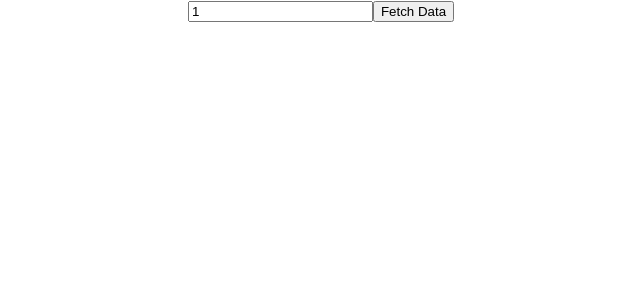
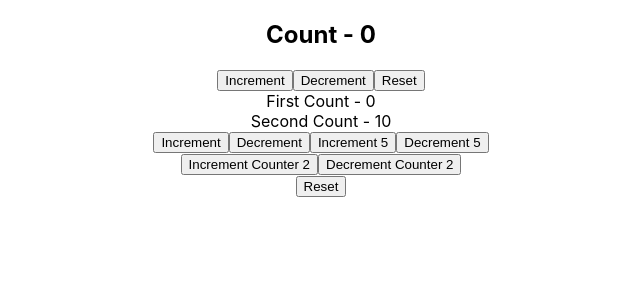
Before and after one commit to MdTasib/React-Codevolution-tut, a React (Create React App) app: page / in a window 1280 px wide. Shown: the top 300 px of the page, without its empty margins (319-959 px from the left). Built offline with nearby package versions, Linux system fonts and the light colour scheme; no server answers.

Commit message:
useReducer Hook

```diff
--- a/src/Components/AllCompo.js
+++ b/src/Components/AllCompo.js
@@ -38,11 +38,15 @@
 import IntervalHookCounter from './Hooks/useEffect/IntervalHookCounter';
 import DataFetching from './Hooks/useEffect/DataFetching';
 import UniqueDataLoad from './Hooks/useEffect/UniqueDataLoad';
+import CounterOne from './Hooks/useReducer/CounterOne';
+import CounterTwo from './Hooks/useReducer/CounterTwo';
 
 const AllCompo = () => {
     return (
         <div>
-            <UniqueDataLoad />
+            <CounterOne />
+            <CounterTwo />
+            {/* <UniqueDataLoad /> */}
             {/* <DataFetching /> */}
             {/* <IntervalHookCounter /> */}
             {/* <MouseCounter /> */}
--- /dev/null
+++ b/src/Components/Hooks/useReducer/CounterOne.js
@@ -0,0 +1,30 @@
+import React, { useReducer } from 'react';
+
+const initialState = 0;
+const reducer = (state, action) => {
+    switch (action) {
+        case 'increment':
+            return state + 1
+        case 'decrement':
+            return state - 1
+        case 'reset':
+            return initialState
+        default:
+            return state
+    }
+}
+
+function CounterOne() {
+    const [count, dispatch] = useReducer(reducer, initialState);
+
+    return (
+        <div>
+            <h2>Count - {count}</h2>
+            <button onClick={() => dispatch('increment')}>Increment</button>
+            <button onClick={() => dispatch('decrement')}>Decrement</button>
+            <button onClick={() => dispatch('reset')}>Reset</button>
+        </div>
+    );
+}
+
+export default CounterOne;
--- /dev/null
+++ b/src/Components/Hooks/useReducer/CounterTwo.js
@@ -0,0 +1,44 @@
+import React, { useReducer } from 'react';
+
+const initialState = {
+    firstCount: 0,
+    secondCount: 10,
+};
+const reducer = (state, action) => {
+    switch (action.type) {
+        case 'increment':
+            return { ...state, firstCount: state.firstCount + action.value }
+        case 'decrement':
+            return { ...state, firstCount: state.firstCount - action.value }
+        case 'increment2':
+            return { ...state, secondCount: state.secondCount + action.value }
+        case 'decrement2':
+            return { ...state, secondCount: state.secondCount - action.value }
+        case 'reset':
+            return initialState
+        default:
+            return state
+    }
+}
+
+function CounterTwo() {
+    const [count, dispatch] = useReducer(reducer, initialState);
+
+    return (
+        <div>
+            <div>First Count - {count.firstCount}</div>
+            <div>Second Count - {count.secondCount}</div>
+            <button onClick={() => dispatch({ type: 'increment', value: 1 })}>Increment</button>
+            <button onClick={() => dispatch({ type: 'decrement', value: 1 })}>Decrement</button>
+            <button onClick={() => dispatch({ type: 'increment', value: 5 })}>Increment 5</button>
+            <button onClick={() => dispatch({ type: 'decrement', value: 5 })}>Decrement 5</button>
+            <div>
+                <button onClick={() => dispatch({ type: 'increment2', value: 1 })}>Increment Counter 2</button>
+                <button onClick={() => dispatch({ type: 'decrement2', value: 1 })}>Decrement Counter 2</button>
+            </div>
+            <button onClick={() => dispatch({ type: 'reset' })}>Reset</button>
+        </div>
+    );
+}
+
+export default CounterTwo;
```
Also changed, not shown: src/Components/Hooks/useContext/ComponentA.js (added, +12 -0 lines), src/Components/Hooks/useContext/ComponentB.js (added, +12 -0 lines), src/Components/Hooks/useContext/ComponentC.js (added, +11 -0 lines).
